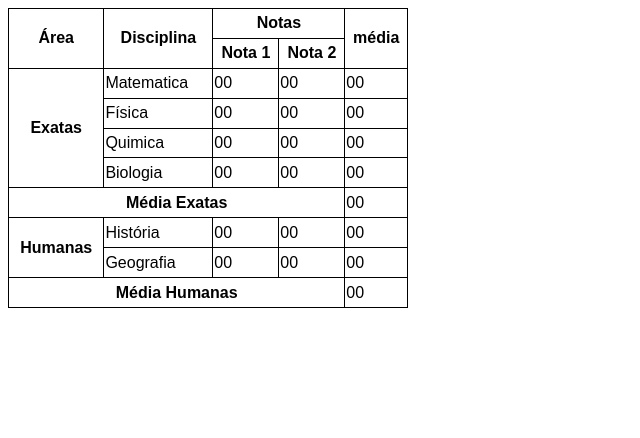
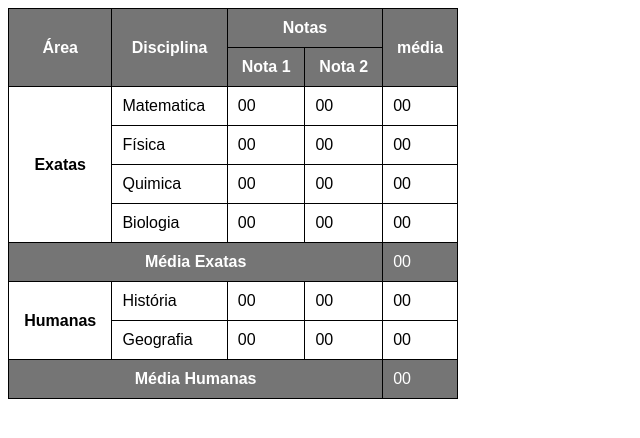
Before and after one commit to Pedrolima-10/HTML-CSS, a plain HTML site: page Desafios html-css/des0014/des0014.html in a window 1280 px wide. Shown: the whole page, without its empty margins (0-640 px from the left). Drawn offline with Linux system fonts and the light colour scheme.

Commit message:
Desafio0014

```diff
--- a/Desafios html-css/des0014/des0014.html
+++ b/Desafios html-css/des0014/des0014.html
@@ -8,14 +8,28 @@
         body{
             font-family: Arial, Helvetica, sans-serif;
         }
+
         table{
-            height: 300px;
-            width: 400px;
+            width: 450px;
             border-collapse: collapse;
+
 
         }
         th, td{
             border: 1px solid black;
+            padding: 10px;
+        }
+        th{
+            background-color: rgb(117, 117, 117);
+            color: white;
+        }
+        th.eh{
+            background-color: white;
+            color: black;
+        }
+        td.total{
+            background-color: rgb(117, 117, 117);
+            color: white;
         }
     </style>
 </head>
@@ -23,17 +37,17 @@
     <table>
 
             <tr>
-                <th rowspan="2">Área</th>
-                <th rowspan="2">Disciplina</th>
-                <th colspan="2">Notas</th>
-                <th rowspan="2">média</th>
+                <th rowspan="2" scope="col">Área</th>
+                <th rowspan="2" scope="col">Disciplina</th>
+                <th colspan="2" scope="colgroup">Notas</th>
+                <th rowspan="2" scope="col">média</th>
             </tr>
             <tr>
-                <th>Nota 1</td>
-                <th>Nota 2</th>
+                <th scope="col">Nota 1</td>
+                <th scope="col">Nota 2</th>
             </tr>
 
-            <th rowspan="4">Exatas</th>
+            <th rowspan="4" scope="rowgroup" class="eh">Exatas</th>
                 <td>Matematica</td>
                 <td>00</td>
                 <td>00</td>
@@ -57,12 +71,12 @@
                 <td>00</td>
             </tr>
             <tr>
-                <th colspan="4">Média Exatas</th>
-                <td>00</td>
+                <th colspan="4" scope="row">Média Exatas</th>
+                <td class="total">00</td>
             </tr>
 
             <tr>
-                <th rowspan="2">Humanas</th>
+                <th rowspan="2" scope="rowgroup" class="eh">Humanas</th>
                 <td>História</td>
                 <td>00</td>
                 <td>00</td>
@@ -75,8 +89,8 @@
                 <td>00</td>
             </tr>
             <tr>
-                <th colspan="4">Média Humanas</th>
-                <td>00</td>
+                <th colspan="4" scope="row">Média Humanas</th>
+                <td class="total">00</td>
             </tr>
 
     </table>
```
